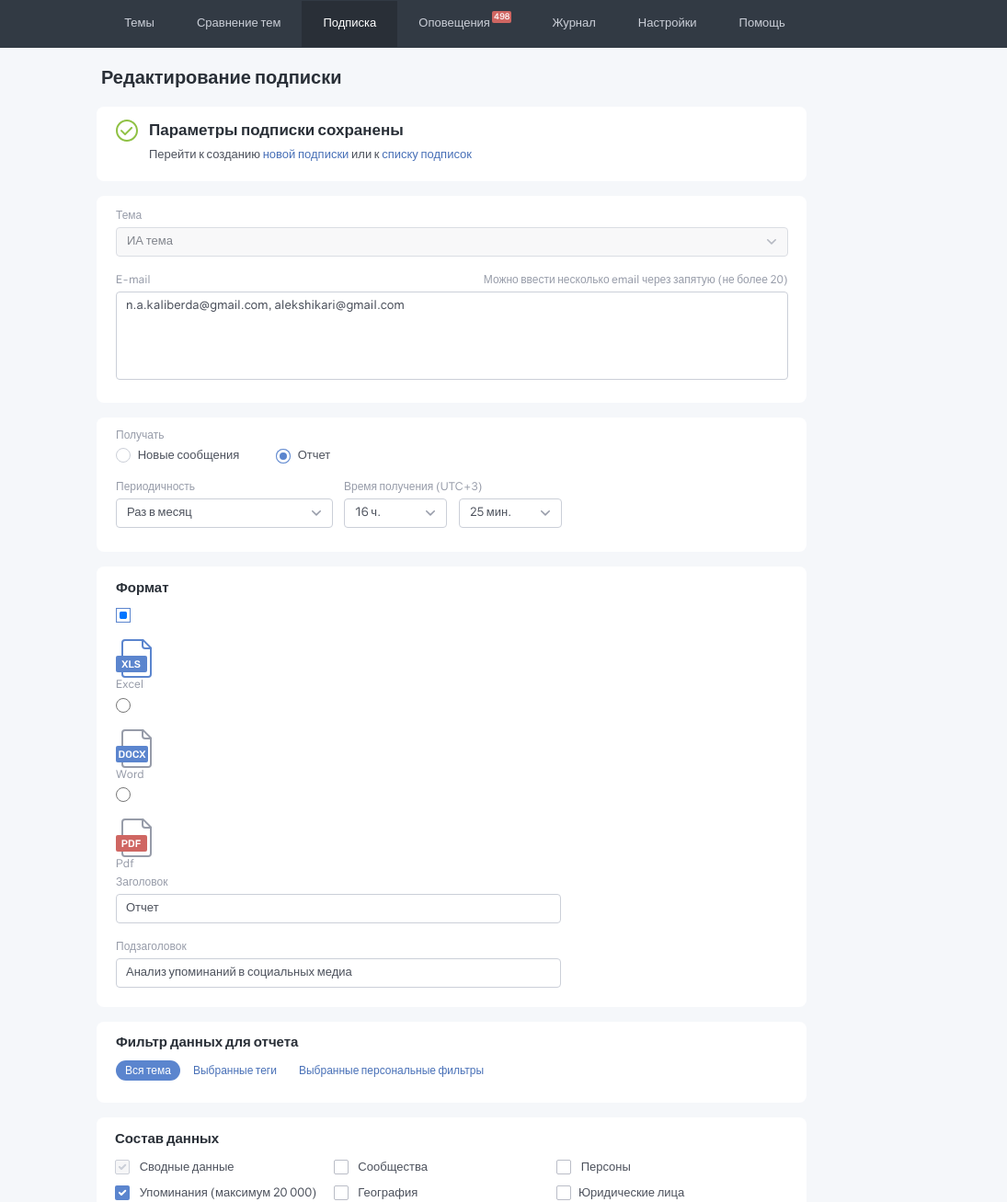
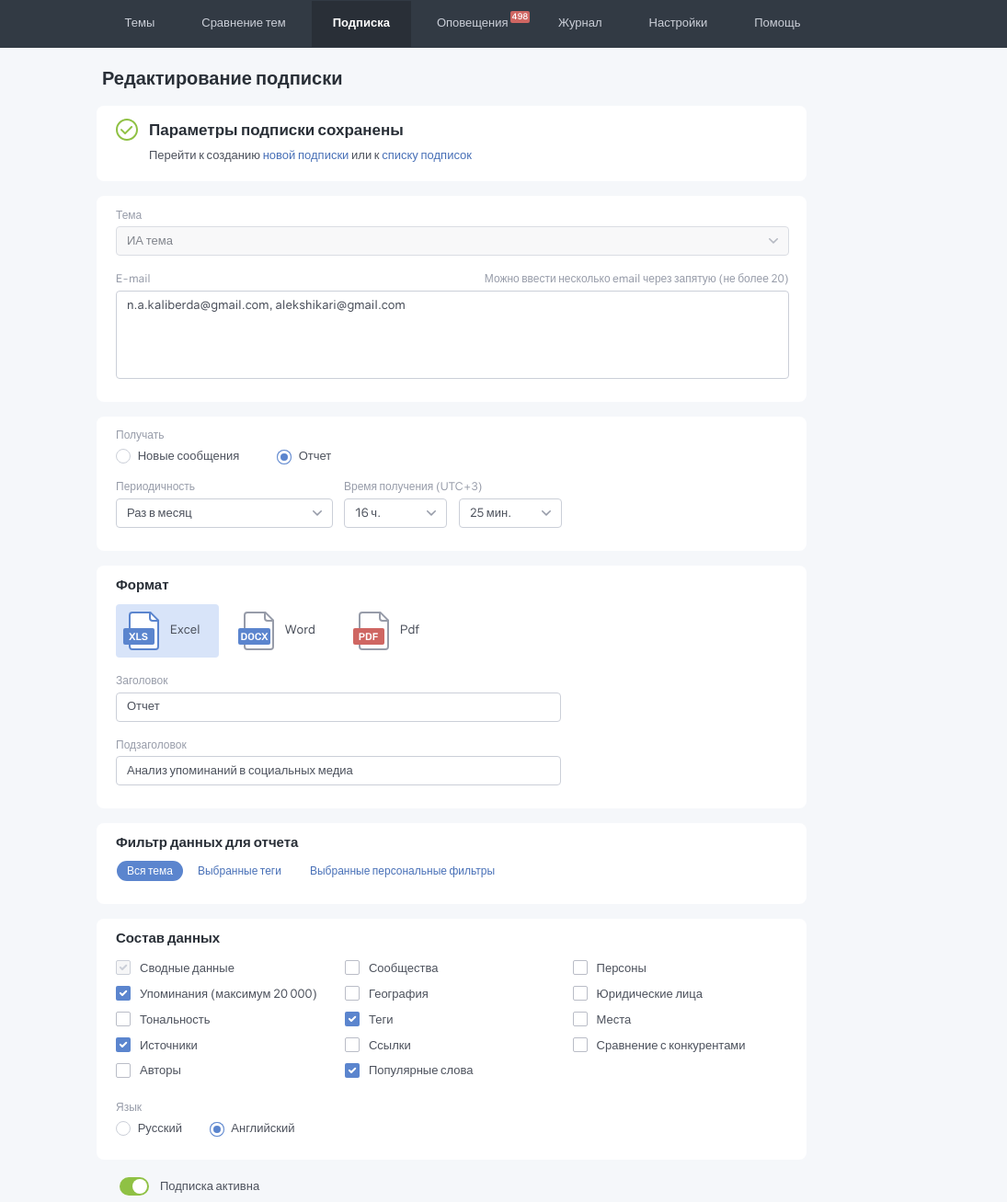
Before and after one commit to EkaterinaTet/form_editing-subscription, a plain HTML site: page index.html in a window 1280 px wide. Shown: the top 1307 px of the page at 92% size, 114-1209 px from the left. Drawn offline with Linux system fonts and the light colour scheme.

Commit message:
Update style.css

```diff
--- a/css/style.css
+++ b/css/style.css
@@ -6,7 +6,6 @@
   font-weight: normal;
   font-style: normal;
 }
-
 @font-face {
   font-family: "Gravity";
   src: url("../fonts/Gravity-Bold.woff2") format("woff2"),
@@ -40,7 +39,7 @@ a {
 h1 {
   font-size: 20px;
   font-weight: bold;
-  margin: 21px 5px 20px;
+  margin: 22px 6px 18px;
 }
 button {
   cursor: pointer;
@@ -53,7 +52,6 @@ body {
   font-stretch: normal;
   font-style: normal;
   letter-spacing: normal;
-
   background-color: #f5f7fa;
   overflow-x: hidden;
   min-width: 320px;
@@ -92,9 +90,9 @@ select {
   border: solid 1px #cbcfd8;
   border-radius: 4px;
   cursor: pointer;
-  background: url("../img/arrow-select-gray-dark.svg") no-repeat right 12px
+  background: url("../img/arrow-select-gray-dark.svg") no-repeat right 11px
     center;
-  padding: 7px 11px 9px;
+  padding: 8px 11px 9px;
   margin-bottom: 18px;
 }
 .appearance {
@@ -106,9 +104,8 @@ select {
   display: none;
 }
 .container {
-  /* margin-left: -34px; */
+  width: 100%;
   margin-left: -35px;
-  width: 100%;
 }
 .header__content {
   max-width: 1280px;
@@ -122,12 +119,15 @@ select {
 .header-nav__items {
   display: flex;
   align-items: center;
-  /* margin-right: 75px; */
-  margin-right: 107px;
+  gap: 5px;
+  margin-right: 90px;
 }
 .header-nav__item {
   color: #cbcfd8;
   padding: 17px 23px 19px;
+}
+.header-nav__item:nth-child(4) {
+  padding-right: 5px;
 }
 .notification-count {
   color: #fff;
@@ -146,6 +146,7 @@ select {
 }
 .link-active {
   color: #fff;
+  font-weight: bold;
   background: #292f37;
 }
 .user {
@@ -156,7 +157,7 @@ select {
   background-color: #fff;
   border-radius: 8px;
   margin-bottom: 16px;
-  padding: 12px 20px 21px 21px;
+  padding: 12px 19px 21px 21px;
 }
 .block-message {
   display: flex;
@@ -170,8 +171,8 @@ select {
 .notification__title {
   font-size: 17px;
   font-weight: bold;
-  padding-top: 4px;
-  margin-bottom: 9px;
+  padding-top: 5px;
+  margin-bottom: 10px;
 }
 .notification__text {
   color: #4c515c;
@@ -183,9 +184,12 @@ select {
   min-height: 224px;
   padding-top: 14px;
 }
+.form__theme-email label {
+  margin-bottom: 5px;
+}
 .form__notifications-frequency {
   min-height: 146px;
-  padding-top: 12px;
+  padding-top: 13px;
 }
 .block-title {
   font-size: 15px;
@@ -217,7 +221,8 @@ textarea[name="email"] {
   border-radius: 4px;
   border: solid 1px #cbcfd8;
   height: 96px;
-  padding: 7px 25px 7px 10px;
+  padding: 8px 25px 7px 11px;
+  margin-top: 1px;
 }
 .form-notifications__radio-text,
 textarea::placeholder {
@@ -229,9 +234,8 @@ input[type="radio"] {
   height: 16px;
   border-radius: 50%;
   outline: none;
-  margin: 2px 5px 18px 0px;
+  margin: 2px 5px 17px 0px;
 }
-
 input[type="radio"]:not(:checked) {
   border: solid 1px #cbcfd8;
 }
@@ -244,7 +248,7 @@ input[type="radio"]::before {
   display: inline-block;
 }
 .form-notifications__radio-text:first-of-type {
-  margin-right: 37px;
+  margin-right: 38px;
 }
 .form-frequency__time {
   display: flex;
@@ -256,7 +260,7 @@ input[type="radio"]::before {
 }
 .form__format {
   min-height: 264px;
-  padding-top: 14px;
+  padding-top: 12px;
 }
 .form__format-input {
   max-width: 484px;
@@ -265,45 +269,43 @@ input[type="radio"]::before {
   color: #4c515c;
   border-radius: 4px;
   border: solid 1px #cbcfd8;
-  padding: 7px 10px 9px;
+  padding: 7px 11px 9px;
 }
 .form__format-input:first-of-type {
   margin-bottom: 18px;
 }
-
-.format {
+.format-selector {
+  display: flex;
+  gap: 13px;
+  flex-wrap: wrap;
+  margin-bottom: 12px;
+}
+.format-input {
+  display: none;
+}
+.format-option {
   display: flex;
   flex-direction: row;
-  flex-wrap: wrap;
   gap: 12px;
-  margin-bottom: 17px;
+  color: #4c515c;
+  font-size: 13px;
+  text-align: center;
+  align-items: center;
+  cursor: pointer;
+  transition: background-color 0.3s ease;
+  padding: 8px 20px 8px 8px;
 }
-.custom-radio {
-  display: flex;
-  align-items: center;
+.format-input:checked + .format-option {
+  background-color: #d8e4f9;
   border-radius: 4px;
-  width: 112px;
-  height: 58px;
-  cursor: pointer;
-  padding: 6px 20px 8px 7px;
 }
-.custom-radio--active {
-  background-color: #d8e4f9;
-}
-.custom-radio img {
-  width: 39px;
-  height: 42px;
-  margin-right: 12px;
-}
-.custom-radio span {
-  color: #4c515c;
-}
+
 .form__data-filter {
   min-height: 88px;
-  padding-top: 13px;
-  padding-left: 21px;
 }
-
+.form__data-filter .block-title {
+  margin-bottom: 11px;
+}
 .filter-block {
   display: flex;
   flex-direction: row;
@@ -315,7 +317,10 @@ input[type="radio"]::before {
   font-size: 12px;
   color: #4870b7;
   cursor: pointer;
-  margin-bottom: 0;
+  margin: 0 1px;
+}
+label[for="filters"] {
+  margin-left: 7px;
 }
 .filter-block input[type="radio"] {
   display: none;
@@ -324,24 +329,20 @@ input[type="radio"]::before {
   background-color: #5b85ce;
   color: #fff;
   border-radius: 11px;
-
-  padding: 4px 10px 4px;
+  padding: 4px 11px 4px;
 }
 label[for="tags"] {
   margin-right: 10px;
 }
 .form__data-language {
   min-height: 262px;
-  padding-top: 14px;
-  padding-left: 20px;
 }
 .data-composition {
   display: flex;
   flex-direction: row;
   flex-wrap: wrap;
-  gap: 18px;
-  margin-top: 15px;
-  margin-bottom: 14px;
+  gap: 30px;
+  margin: 15px 0 14px;
 }
 .data-composition div {
   display: flex;
@@ -350,17 +351,26 @@ label[for="tags"] {
 .language-selection input {
   margin-bottom: 0;
 }
+.language-selection span {
+  color: #4c515c;
+}
+
 .items:nth-child(2) {
-  margin-right: 84px;
+  margin-right: 78px;
 }
 .items label {
+  display: flex;
+  align-items: center;
   font-size: 13px;
   color: #4c515c;
-  margin-bottom: 12px;
+  margin-bottom: 11px;
+}
+.items label span {
+  margin-top: 2px;
 }
 .items label input {
   vertical-align: bottom;
-  margin-right: 8px;
+  margin-right: 10px;
 }
 .items input[type="checkbox"] {
   width: 16px;
@@ -381,35 +391,47 @@ label[for="tags"] {
 }
 
 .lang-ru {
-  margin-right: 22px;
+  margin-right: 27px;
 }
 .switch {
-  margin-top: 18px;
-  margin-left: 24px;
+  display: flex;
+  align-items: center;
+  margin: 19px 0 0 25px;
 }
 .switch span {
   color: #4c515c;
-  vertical-align: -webkit-baseline-middle;
+  margin-left: 12px;
 }
-.btn-switch {
+.switch input[type="checkbox"]:checked {
   background-color: #8fc144;
+}
+.switch input[type="checkbox"] {
   position: relative;
   width: 32px;
   height: 20px;
   border: none;
   border-radius: 10px;
-  margin-right: 10px;
+  background-color: #daddd6;
+  transition: 0.5s ease-in;
+  cursor: pointer;
 }
-.btn-switch::before {
+.switch input[type="checkbox"]::before {
   content: "";
   position: absolute;
   top: 2px;
-  right: 2px;
+  left: 2px;
   width: 16px;
   height: 16px;
   border-radius: 50%;
   background-color: #fff;
+  transition: 0.7s ease-in;
 }
+.switch input[type="checkbox"]:checked::before {
+  left: auto;
+  right: 2px;
+  transition: 0.5s ease-in;
+}
+
 .btn-save {
   color: #fff;
   background-color: #8fc144;
@@ -417,7 +439,7 @@ label[for="tags"] {
   width: 175px;
   height: 32px;
   border-radius: 4px;
-  margin: 32px 0px 48px 24px;
+  margin: 32px 0px 48px 25px;
 }
 
 @media (max-width: 970px) {
@@ -449,8 +471,7 @@ label[for="tags"] {
     right: 50px;
   }
   .block-wrapper {
-    margin-left: 10px;
-    margin-right: 10px;
+    margin: 0 10px 16px;
   }
   .container {
     margin: 0;
```
